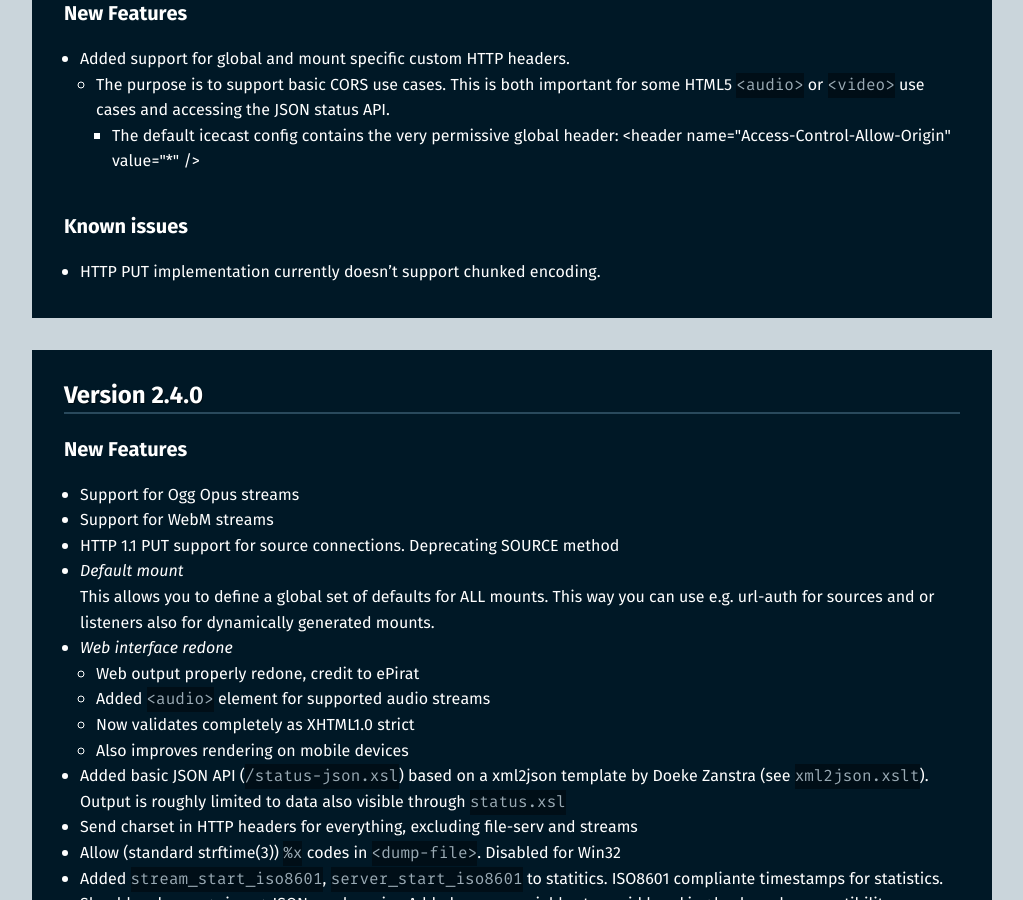
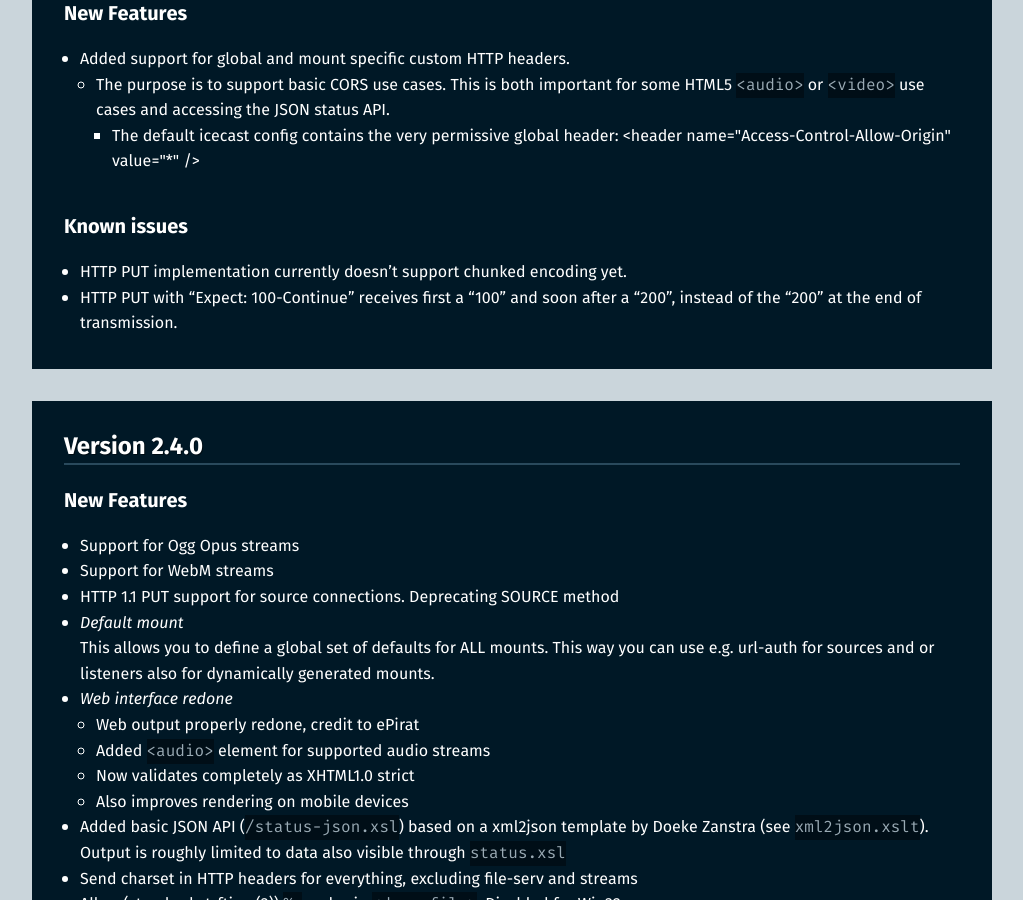
Before and after one commit to barionleg/Xipho, a Jekyll site: the page built from docs/icecast-2.4.1/changes.md, in a window 1280 px wide and 900 px high, scrolled down 1094 px. Shown: the whole window, without its empty margins (128-1151 px from the left). Built offline with Jekyll 4.4.1, drawn with Linux system fonts in a browser that asks for light colours.

Commit message:
More details about current limitations of PUT

```diff
--- a/docs/icecast-2.4.1/changes.md
+++ b/docs/icecast-2.4.1/changes.md
@@ -38,7 +38,8 @@ version: 2.4.1
 
 ## Known issues
 
--	HTTP PUT implementation currently doesn't support chunked encoding.
+-	HTTP PUT implementation currently doesn't support chunked encoding yet.
+-	HTTP PUT with "Expect: 100-Continue" receives first a "100" and soon after a "200", instead of the "200" at the end of transmission.
 
 </article>
 
```
